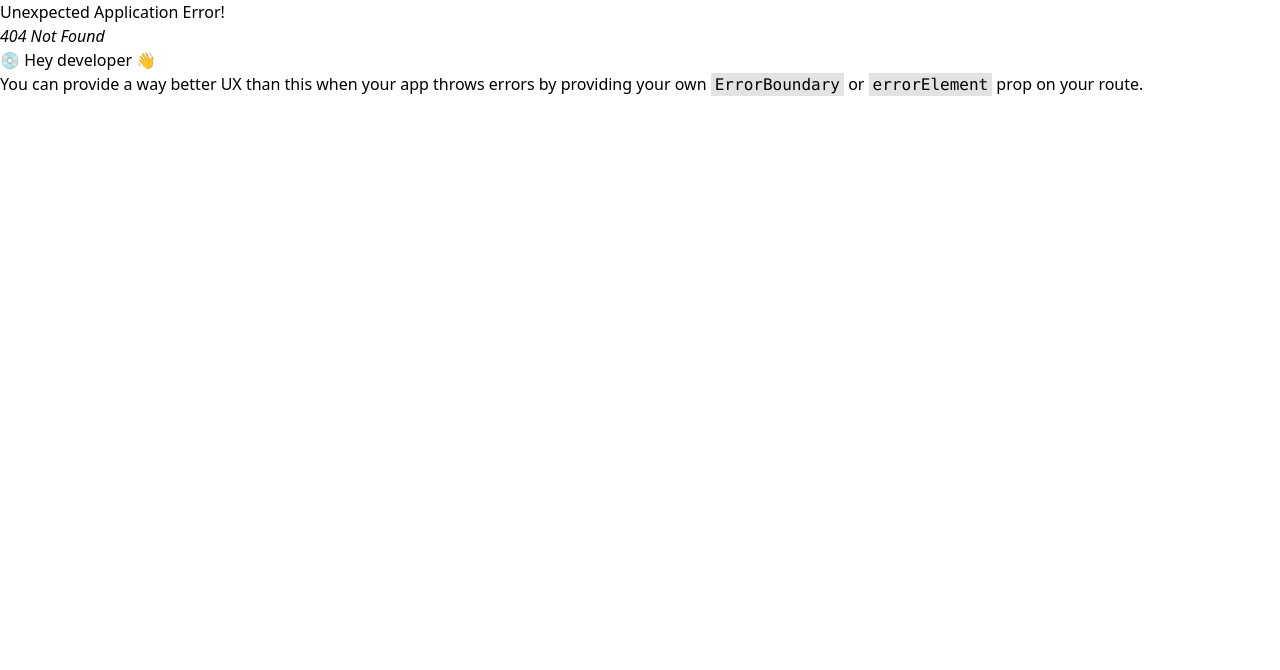
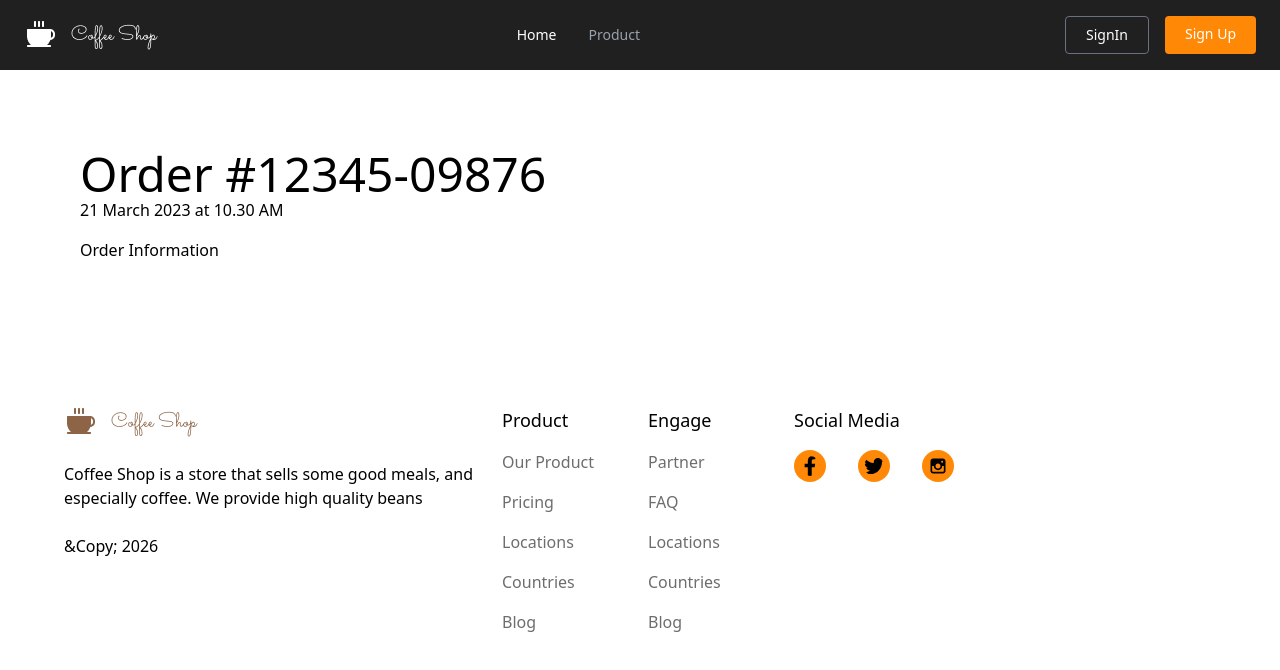
Before and after one commit to Arif14377/koda-b6-react, a React (Vite) app: page /order-detail in a window 1280 px wide. Before the commit this address had no page. Shown: the top 670 px of the page. Built offline with nearby package versions, Linux system fonts and the light colour scheme.

Commit message:
feat: create ci-cd github actions

```diff
--- a/src/App.jsx
+++ b/src/App.jsx
@@ -5,6 +5,7 @@ import Product from "./pages/Product";
 import ProductDetail from "./pages/ProductDetail";
 import CheckoutProduct from "./pages/CheckoutProduct";
 import History from "./pages/History";
+import OrderDetail from "./pages/HistoryDetail";
 import Profile from "./pages/Profile";
 import { createBrowserRouter, RouterProvider } from "react-router-dom";
 import { ForgotPassword } from "./pages/ForgotPassword";
@@ -49,6 +50,10 @@ const router = createBrowserRouter([
     path: "/profile",
     element: <Profile />,
   },
+  {
+    path: "/order-detail",
+    element: <OrderDetail/>
+  }
 ]);
 
 function App() {
--- /dev/null
+++ b/src/components/admin_components/AdminSidebar.jsx
@@ -0,0 +1,7 @@
+function AdminSidebar() {
+    return (
+        <div>
+
+        </div>
+    )
+}
--- /dev/null
+++ b/src/pages/HistoryDetail.jsx
@@ -0,0 +1,29 @@
+import Navbar from "../components/Navbar"
+import Footer from "../components/Footer"
+
+function OrderDetail() {
+    return (
+        <div>
+            <Navbar variants={"black"} />
+            <div className="grid grid-cols-3 md:grid-cols-5 mt-17.5 py-20 px-20 gap-4">
+                <div className="col-span-5">
+                    <h1 className="text-5xl font-medium">Order #12345-09876</h1>
+                    <p>21 March 2023 at 10.30 AM</p>
+                </div>
+                {/* Bagian kiri */}
+                <div>
+                    <h2>Order Information</h2>
+                    <table>
+                        <td>
+                            <tr></tr>
+                        </td>
+                    </table>
+                </div>
+                {/* Bagian kanan */}
+            </div>
+            <Footer/>
+        </div>
+    )
+}
+
+export default OrderDetail
--- /dev/null
+++ b/src/pages/admin_pages/AdminDashboard.jsx
@@ -0,0 +1,13 @@
+import Navbar from "../../components/Navbar";
+
+function AdminDashboard() {
+    return (
+        <>
+            <Navbar />
+
+
+        </>
+    )
+}
+
+export default AdminDashboard
```
Also changed, not shown: src/components/admin_components/AdminNavbar.jsx (added).
